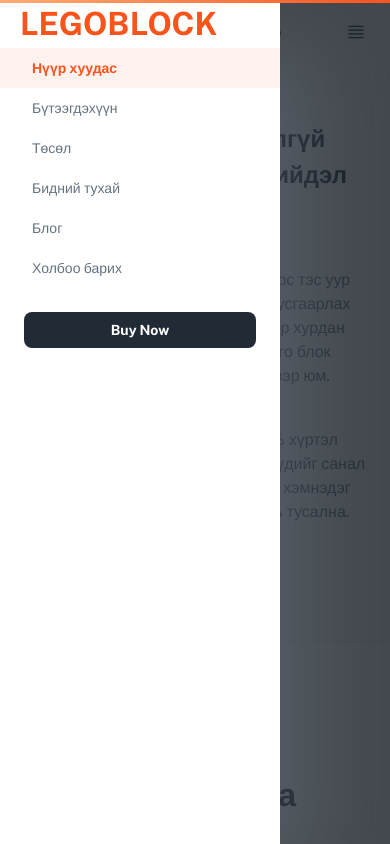
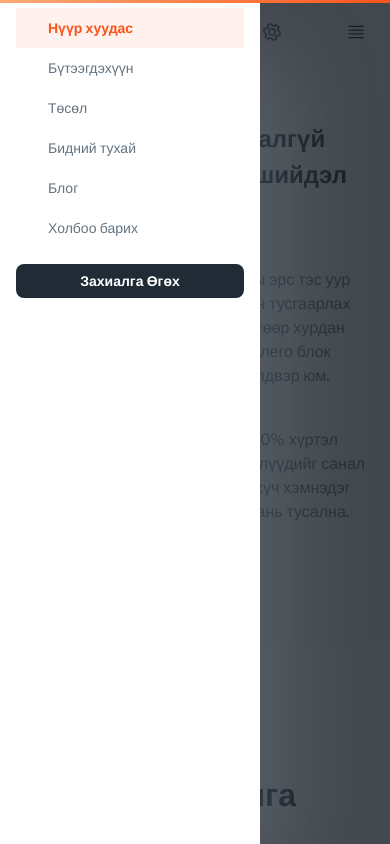
Before and after one commit to owari-hash/legoblock, a Next.js app: page / in a window 390 px wide. Both pictures are taken after a click on the button 356 px from the left and 32 px from the top of the page. Shown: the top 844 px of the page. Built offline with nearby package versions, Linux system fonts and the light colour scheme.

Commit message:
mobile button

```diff
--- a/src/layouts/main/nav/mobile/nav-mobile.tsx
+++ b/src/layouts/main/nav/mobile/nav-mobile.tsx
@@ -1,20 +1,16 @@
-import { useEffect } from 'react';
-
+import { useEffect, useState } from 'react';
 import List from '@mui/material/List';
-import Stack from '@mui/material/Stack';
-import Button from '@mui/material/Button';
 import Drawer from '@mui/material/Drawer';
 import IconButton from '@mui/material/IconButton';
+import Button from '@mui/material/Button';
+import { Typography } from '@mui/material';
 
-import Logo from 'src/components/logo';
+import { usePathname } from 'src/routes/hooks';
 import Iconify from 'src/components/iconify';
-import { usePathname } from 'src/routes/hooks';
 import Scrollbar from 'src/components/scrollbar';
-import { useBoolean } from 'src/hooks/use-boolean';
+import OrderDialog from 'src/components/order/order-dialog';
 
 import { NavProps } from '../types';
-import { NAV } from '../../../config-layout';
-
 import NavList from './nav-list';
 
 // ----------------------------------------------------------------------
@@ -22,47 +18,55 @@ import NavList from './nav-list';
 export default function NavMobile({ data }: NavProps) {
   const pathname = usePathname();
 
-  const mobileOpen = useBoolean();
+  const [openMenu, setOpenMenu] = useState(false);
+  const [openDialog, setOpenDialog] = useState(false);
 
   useEffect(() => {
-    if (mobileOpen.value) {
-      mobileOpen.onFalse();
+    if (openMenu) {
+      setOpenMenu(false);
     }
     // eslint-disable-next-line react-hooks/exhaustive-deps
   }, [pathname]);
 
   return (
     <>
-      <IconButton onClick={mobileOpen.onTrue} sx={{ ml: 1, color: 'inherit' }}>
+      <IconButton onClick={() => setOpenMenu(true)} sx={{ ml: 1, color: 'inherit' }}>
         <Iconify icon="carbon:menu" />
       </IconButton>
 
       <Drawer
-        open={mobileOpen.value}
-        onClose={mobileOpen.onFalse}
+        open={openMenu}
+        onClose={() => setOpenMenu(false)}
         PaperProps={{
           sx: {
             pb: 5,
-            width: NAV.W_VERTICAL,
+            width: 260,
           },
         }}
       >
         <Scrollbar>
-          <Logo sx={{ mx: 2.5, my: 3 }} />
-
-          <List component="nav" disablePadding>
+          <List sx={{ px: 2 }}>
             {data.map((link) => (
               <NavList key={link.title} item={link} />
             ))}
+
+            <Button
+              fullWidth
+              variant="contained"
+              color="inherit"
+              onClick={() => {
+                setOpenDialog(true);
+                setOpenMenu(false);
+              }}
+              sx={{ mt: 2 }}
+            >
+              <Typography variant="subtitle2">Захиалга өгөх</Typography>
+            </Button>
           </List>
-
-          <Stack spacing={1.5} sx={{ p: 3 }}>
-            <Button fullWidth variant="contained" color="inherit">
-              Buy Now
-            </Button>
-          </Stack>
         </Scrollbar>
       </Drawer>
+
+      <OrderDialog open={openDialog} onClose={() => setOpenDialog(false)} />
     </>
   );
 }
```
